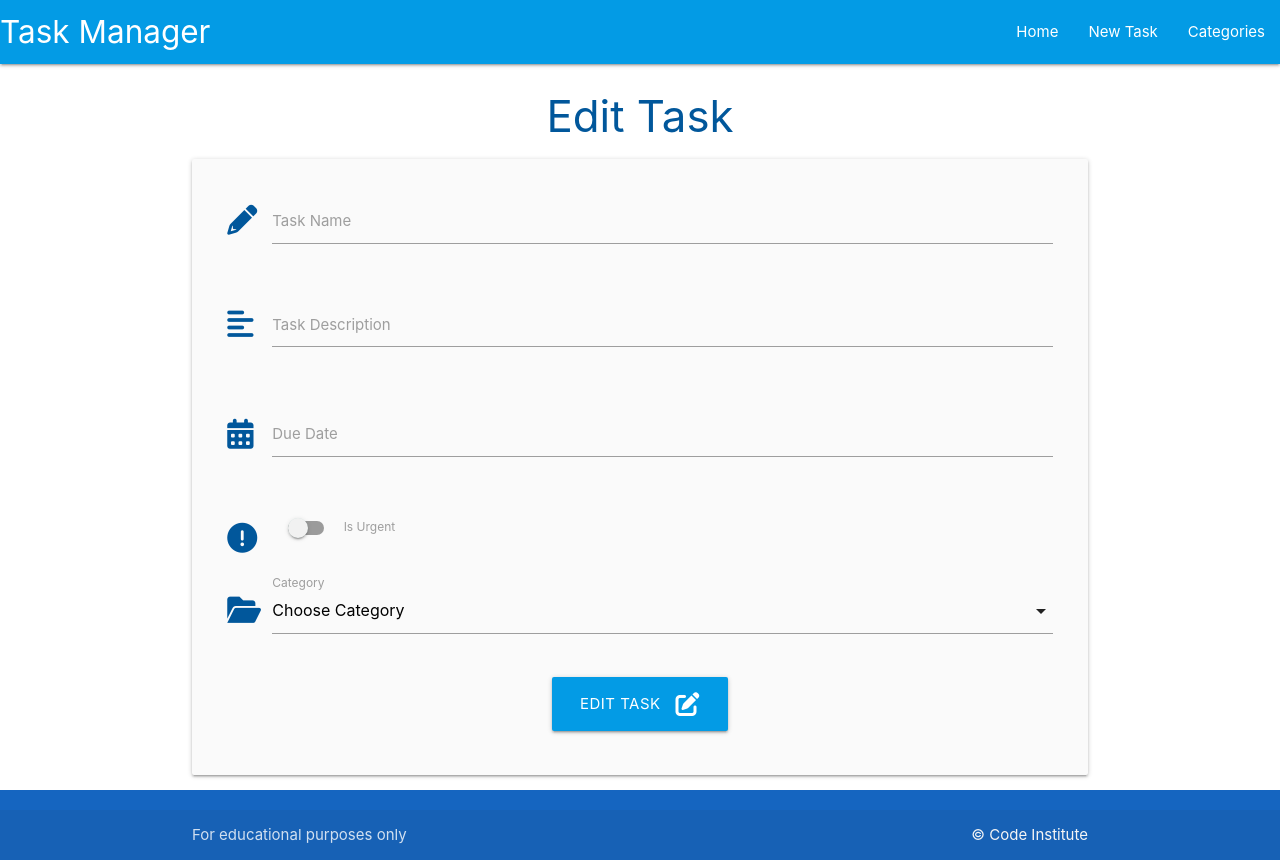
After one commit to bens6477/flask-sqlalchemy-task-manager, a Python web app: template taskmanager/templates/edit_task.html in a window 1280 px wide. The commit adds this page. Run offline with Jinja, Linux system fonts and the light colour scheme; the template is opened without the code that fills it, so the values that code supplies are empty.

Commit message:
Add functionality to edit and delete tasks

```diff
--- a/taskmanager/templates/categories.html
+++ b/taskmanager/templates/categories.html
@@ -19,7 +19,7 @@
                     <span class="card-title">{{ category.category_name }}</span>
                 </div>
                 <div class="card-action">
-                    <a href="{{ url_for('edit_category', category_id=category.id) }}" class="btn green accent">Edit</a>
+                    <a href="{{ url_for('edit_category', category_id=category.id) }}" class="btn green accen-4">Edit</a>
                     <a href="{{ url_for('delete_category', category_id=category.id) }}" class="btn red">Delete</a>
                 </div>
             </div>
--- /dev/null
+++ b/taskmanager/templates/edit_task.html
@@ -0,0 +1,81 @@
+{% extends "base.html" %}
+{% block content %}
+
+<h3 class="light-blue-text text-darken-4 center-align">Edit Task</h3>
+
+<div class="row card-panel grey lighten-5">
+    <form class="col s12" method="POST" action="{{ url_for('edit_task', task_id=task.id) }}">
+        <!-- task name -->
+        <div class="row">
+            <div class="input-field col s12">
+                <i class="fas fa-pencil-alt prefix light-blue-text text-darken-4"></i>
+                <input id="task_name" name="task_name" value="{{ task.task_name }}" minlength="5" maxlength="50" type="text" class="validate"
+                    required>
+                <label for="task_name">Task Name</label>
+            </div>
+        </div>
+        <!-- task description -->
+        <div class="row">
+            <div class="input-field col s12">
+                <i class="fas fa-align-left prefix light-blue-text text-darken-4"></i>
+                <textarea id="task_description" name="task_description" minlength="5" maxlength="200" type="text"
+                    class="materialize-textarea validate" required>
+                    {{- task.task_description -}}
+                </textarea>
+                <label for="task_description">Task Description</label>
+            </div>
+        </div>
+        <!-- due date -->
+        <div class="row">
+            <div class="input-field col s12">
+                <i class="fas fa-calendar-alt prefix light-blue-text text-darken-4"></i>
+                <input id="due_date" name="due_date" type="text" value="{{ task.due_date.strftime('%d, %B, %Y') }}" class="datepicker validate" required>
+                <label for="due_date">Due Date</label>
+            </div>
+        </div>
+        <!-- is_urgent -->
+        <div class="row">
+            <div class="input-field col s12">
+                <div class="switch">
+                    <i class="fas fa-exclamation-circle prefix light-blue-text text-darken-4"></i>
+                    <label for="is_urgent">
+                        {% if task.is_urgent == True %}
+                            <input id="is_urgent" name="is_urgent" type="checkbox" checked>
+                        {% else %}
+                            <input id="is_urgent" name="is_urgent" type="checkbox">
+                        {% endif %}
+                        <span class="lever"></span>
+                        Is Urgent
+                    </label>
+                </div>
+            </div>
+        </div>
+        <!-- category id -->
+        <div class="row">
+            <div class="input-field col s12">
+                <i class="fas fa-folder-open prefix light-blue-text text-darken-4"></i>
+                <select name="category_id" id="category_id" class="validate" required>
+                    <option value="" disabled>Choose Category</option>
+                    {% for category in categories %}
+                        {% if category == task.category %}
+                            <option value="{{ category.id }}" selected>{{ category.category_name }}</option>
+                        {% else %}
+                            <option value="{{ category.id }}">{{ category.category_name }}</option>
+                        {% endif %}
+                    {% endfor %}
+                </select>
+                <label for="category_id">Category</label>
+            </div>
+        </div>
+        <!-- submit button -->
+        <div class="row">
+            <div class="col s12 center-align">
+                <button type="submit" class="btn-large light-blue darken-1">
+                    Edit Task <i class="fas fa-edit right"></i>
+                </button>
+            </div>
+        </div>
+    </form>
+</div>
+
+{% endblock %}
--- a/taskmanager/templates/tasks.html
+++ b/taskmanager/templates/tasks.html
@@ -24,6 +24,10 @@
             <div class="collapsible-body">
                 <strong>{{ task.category }}</strong>
                 <p>{{ task.task_description }}</p>
+                <p>
+                    <a href="{{ url_for('edit_task', task_id=task.id) }}" class="btn green accent-4">Edit</a>
+                    <a href="{{ url_for('delete_task', task_id=task.id) }}" class="btn red">Delete</a>
+                </p>
             </div>
         </li>
     {% endfor %}
```
Also changed, not shown: taskmanager/routes.py (+22 -0 lines).
